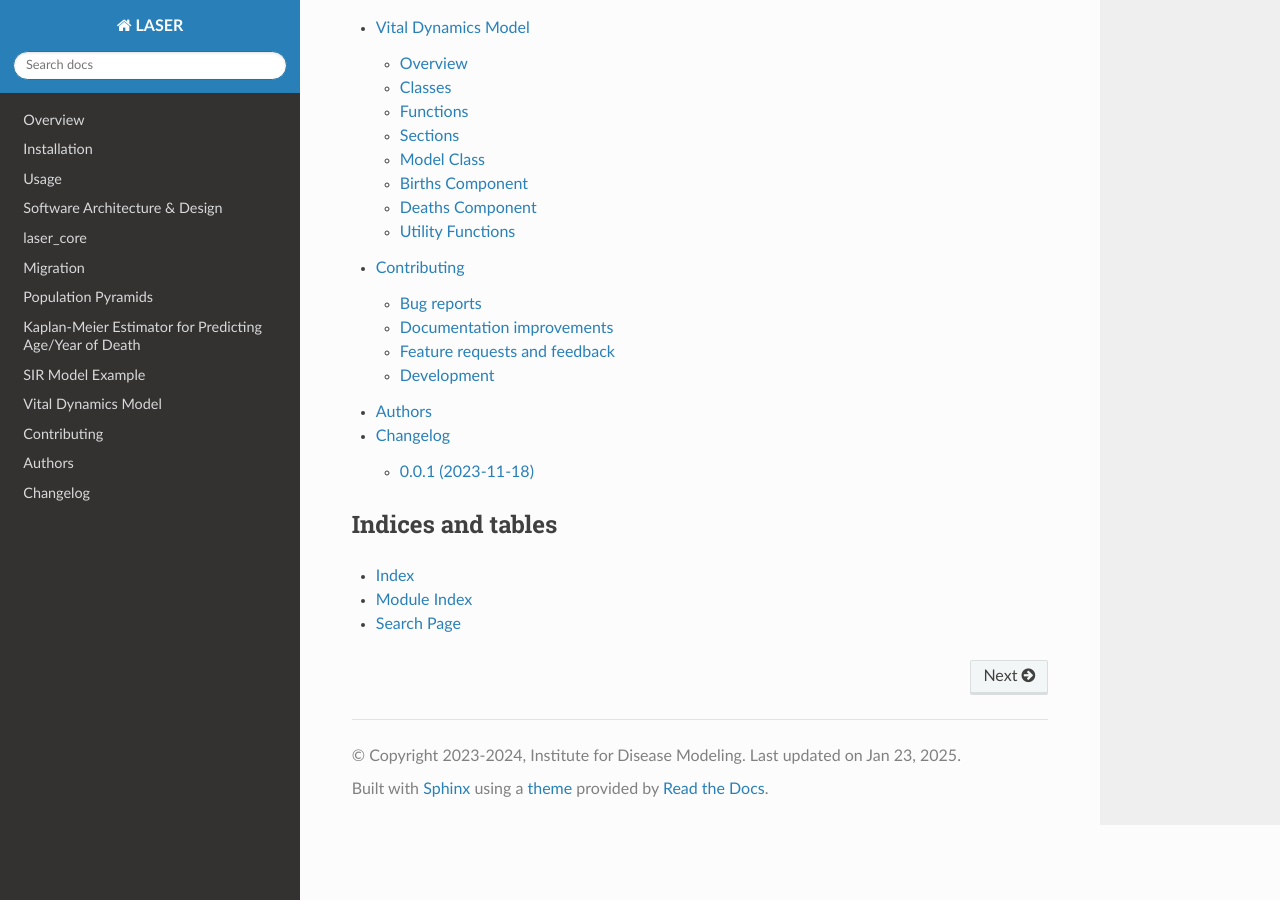
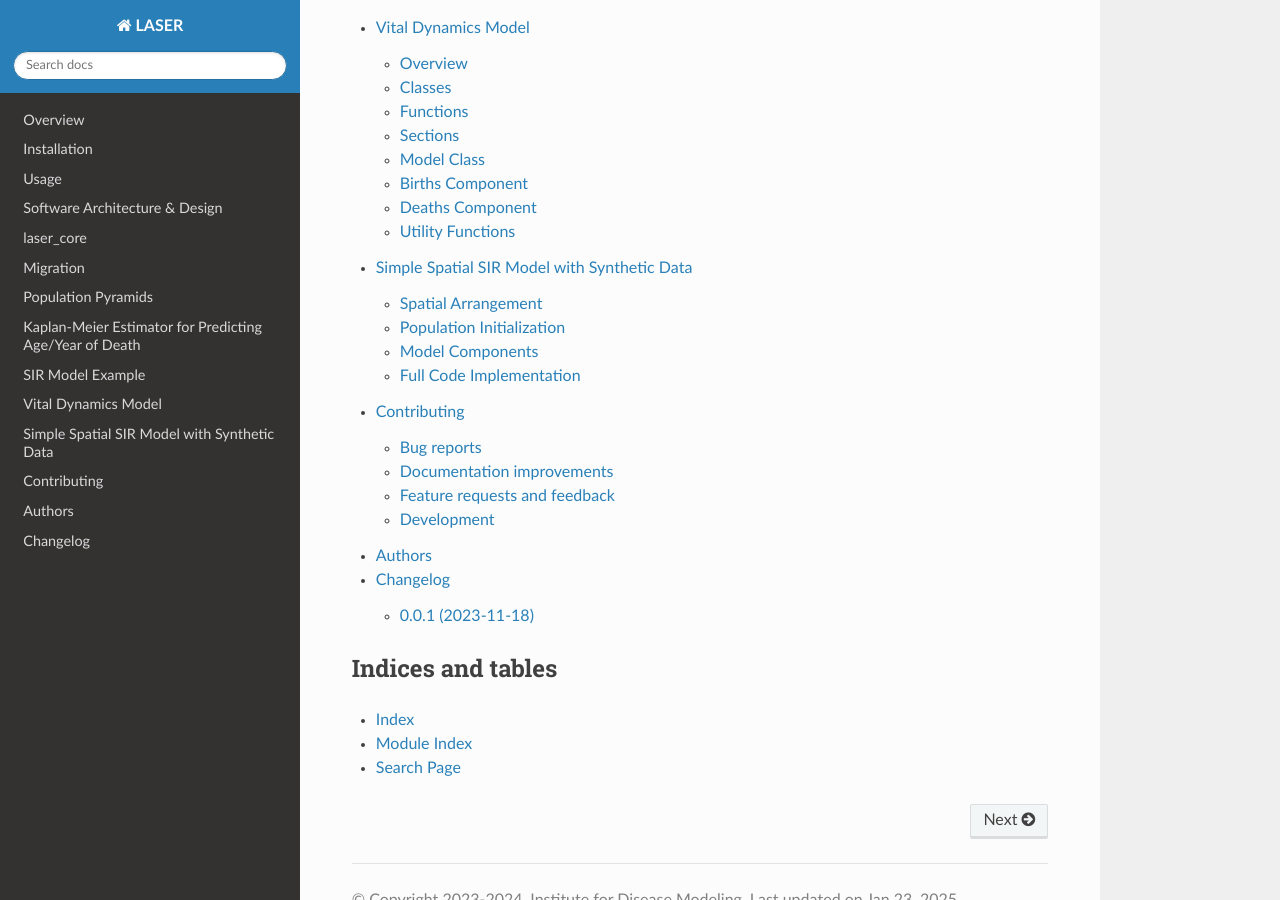
Before and after one commit to InstituteforDiseaseModeling/laser, a Sphinx documentation site: the page built from docs/index.rst, in a window 1280 px wide and 900 px high, scrolled down 1200 px. Built offline with Sphinx 7.4.7 and the Read the Docs theme 3.1.0, drawn with Linux system fonts in a browser that asks for light colours; formulas are drawn with MathJax 3; part of the change alters nothing that is shown.

Commit message:
Adding RST for Spatial SIR Example to docs.

```diff
--- a/docs/index.rst
+++ b/docs/index.rst
@@ -15,6 +15,7 @@ Contents
    kmestimator
    example
    vdexample
+   spatialexample
    contributing
    authors
    changelog
--- /dev/null
+++ b/docs/spatialexample.rst
@@ -0,0 +1,370 @@
+Simple Spatial SIR Model with Synthetic Data
+============================================
+
+This example simulates a spatial Susceptible-Infected-Recovered (SIR) model with modular components. The population is distributed across 20 nodes in a 1-D chain, with infection spreading spatially from node 0 and agents migrating based on a migration matrix.
+
+Spatial Arrangement
+-------------------
+
+The model uses a 1-D spatial structure:
+- **Node connections**: Each node is connected to its next neighbor in the chain, allowing migration to occur sequentially (e.g., 0 → 1 → 2 ...).
+- **Infection propagation**: Infection starts in node 0 and spreads to neighboring nodes as agents migrate.
+
+Two migration matrix options are available:
+1. **Sequential Migration Matrix**: Agents can only move to their next node in the chain.
+2. **Gravity Model Migration Matrix**: This provides a more realistic 2-D spatial dynamic, where migration probabilities depend on node distances and population sizes.
+
+Population Initialization
+--------------------------
+
+- **Skewed Distribution**: The population is distributed across nodes using a rural-to-urban skew.
+- **Timers**: Migration timers are assigned to control agent migration frequency.
+
+Model Components
+----------------
+
+The simulation uses modular components for migration, transmission, and recovery dynamics. Each component encapsulates the logic for its specific task.
+
+Full Code Implementation
+-------------------------
+
+Imports
+^^^^^^^
+
+.. code-block:: python
+    :linenos:
+
+    import numpy as np
+    import matplotlib.pyplot as plt
+    import csv
+    from laser_core.laserframe import LaserFrame
+    from laser_core.demographics.spatialpops import distribute_population_skewed as dps
+    from laser_core.migration import gravity
+
+
+Model Class
+^^^^^^^^^^^
+
+.. code-block:: python
+    :linenos:
+
+    # Define the model
+    class MultiNodeSIRModel:
+        """
+        A multi-node SIR (Susceptible-Infected-Recovered) disease transmission model.
+
+        Attributes:
+            params (dict): Configuration parameters for the model.
+            nodes (int): Number of nodes in the simulation.
+            population (LaserFrame): Represents the population with agent-level properties.
+            results (np.ndarray): Stores simulation results for S, I, and R per node.
+            components (list): List of components (e.g., Migration, Transmission) added to the model.
+        """
+
+        def __init__(self, params):
+            """
+            Initializes the SIR model with the given parameters.
+
+            Args:
+                params (dict): Dictionary containing parameters such as population size,
+                               number of nodes, timesteps, and rates for transmission/migration.
+            """
+            self.params = params
+            self.nodes = params["nodes"]
+            self.population = LaserFrame(capacity=params["population_size"], initial_count=params["population_size"])
+
+            # Define properties
+            self.population.add_scalar_property("node_id", dtype=np.int32)
+            self.population.add_scalar_property("disease_state", dtype=np.int32, default=0)  # 0=S, 1=I, 2=R
+            self.population.add_scalar_property("recovery_timer", dtype=np.int32, default=0)
+            self.population.add_scalar_property("migration_timer", dtype=np.int32, default=0)
+
+            # Initialize population distribution
+            node_pops = dps(params["population_size"], self.nodes, frac_rural=0.3)
+            node_ids = np.concatenate([np.full(count, i) for i, count in enumerate(node_pops)])
+            np.random.shuffle(node_ids)
+            self.population.node_id[:params["population_size"]] = node_ids
+
+            # Reporting structure
+            self.results = np.zeros((params["timesteps"], self.nodes, 3))  # S, I, R per node
+
+            # Components
+            self.components = []
+
+        def add_component(self, component):
+            """
+            Adds a component (e.g., Migration, Transmission, Recovery) to the model.
+
+            Args:
+                component: An instance of a component to be added.
+            """
+            self.components.append(component)
+
+        def step(self):
+            """
+            Advances the simulation by one timestep, updating all components and recording results.
+            """
+            for component in self.components:
+                component.step()
+
+            # Record results
+            for i in range(self.nodes):
+                in_node = self.population.node_id == i
+                self.results[self.current_timestep, i, 0] = (self.population.disease_state[in_node] == 0).sum()
+                self.results[self.current_timestep, i, 1] = (self.population.disease_state[in_node] == 1).sum()
+                self.results[self.current_timestep, i, 2] = (self.population.disease_state[in_node] == 2).sum()
+
+        def run(self):
+            """
+            Runs the simulation for the configured number of timesteps.
+            """
+            from tqdm import tqdm
+            for self.current_timestep in tqdm(range(self.params["timesteps"])):
+                self.step()
+
+        def save_results(self, filename):
+            """
+            Saves the simulation results to a CSV file.
+
+            Args:
+                filename (str): Path to the output file.
+            """
+            with open(filename, mode='w', newline='') as file:
+                writer = csv.writer(file)
+                writer.writerow(["Timestep", "Node", "Susceptible", "Infected", "Recovered"])
+                for t in range(self.params["timesteps"]):
+                    for node in range(self.nodes):
+                        writer.writerow([t, node, *self.results[t, node]])
+
+        def plot_results(self):
+            """
+            Plots the prevalence of infected agents over time for all nodes.
+            """
+            plt.figure(figsize=(10, 6))
+            for i in range(self.nodes):
+                prevalence = self.results[:, i, 1] / self.results[:, i, :].sum(axis=1)
+                plt.plot(prevalence, label=f"Node {i}")
+            plt.title("Prevalence Across All Nodes")
+            plt.xlabel("Timesteps")
+            plt.ylabel("Prevalence of Infected Agents")
+            plt.legend()
+            plt.show()
+
+
+Migration Component Class
+^^^^^^^^^^^^^^^^^^^^^^^^^
+
+.. code-block:: python
+    :linenos:
+
+    class MigrationComponent:
+        """
+        Handles migration behavior of agents between nodes in the model.
+
+        Attributes:
+            model (MultiNodeSIRModel): The simulation model instance.
+            migration_matrix (ndarray): A matrix representing migration probabilities between nodes.
+        """
+
+        def __init__(self, model):
+            """
+            Initializes the MigrationComponent.
+
+            Args:
+                model (MultiNodeSIRModel): The simulation model instance.
+            """
+            self.model = model
+
+            # Set initial migration timers
+            max_timer = int(1 / model.params["migration_rate"])
+            model.population.migration_timer[:] = np.random.randint(1, max_timer + 1, size=model.params["population_size"])
+
+            self.migration_matrix = self.get_sequential_migration_matrix(model.nodes)
+
+            # Example customization: Disable migration from node 13 to 14
+            def break_matrix_node(matrix, from_node, to_node):
+                matrix[from_node][to_node] = 0
+            break_matrix_node(self.migration_matrix, 13, 14)
+
+        def get_gravity_migration_matrix(self, nodes):
+            """
+            Generates a gravity-based migration matrix based on population and distances between nodes.
+
+            Args:
+                nodes (int): Number of nodes in the simulation.
+
+            Returns:
+                ndarray: A migration matrix where each row represents probabilities of migration to other nodes.
+            """
+            pops = np.array([np.sum(self.model.population.node_id == i) for i in range(nodes)])
+            distances = np.ones((nodes, nodes)) - np.eye(nodes)
+            migration_matrix = gravity(pops, distances, k=1.0, a=0.5, b=0.5, c=2.0)
+            migration_matrix = migration_matrix / migration_matrix.sum(axis=1, keepdims=True)
+            return migration_matrix
+
+        def get_sequential_migration_matrix(self, nodes):
+            """
+            Creates a migration matrix where agents can only migrate to the next sequential node.
+
+            Args:
+                nodes (int): Number of nodes in the simulation.
+
+            Returns:
+                ndarray: A migration matrix where migration is allowed only to the next node.
+            """
+            migration_matrix = np.zeros((nodes, nodes))
+            for i in range(nodes - 1):
+                migration_matrix[i, i + 1] = 1.0
+            return migration_matrix
+
+        def step(self):
+            """
+            Updates the migration state of the population by determining which agents migrate
+            and their destinations based on the migration matrix.
+            """
+            node_ids = self.model.population.node_id
+
+            # Decrement migration timers
+            self.model.population.migration_timer -= 1
+
+            # Identify agents ready to migrate
+            migrating_indices = np.where(self.model.population.migration_timer <= 0)[0]
+            if migrating_indices.size == 0:
+                return
+
+            # Shuffle migrants and assign destinations based on migration matrix
+            np.random.shuffle(migrating_indices)
+            destinations = np.empty(len(migrating_indices), dtype=int)
+            for origin in range(self.model.nodes):
+                origin_mask = node_ids[migrating_indices] == origin
+                num_origin_migrants = origin_mask.sum()
+
+                if num_origin_migrants > 0:
+                    # Assign destinations proportionally to migration matrix
+                    destination_counts = np.round(self.migration_matrix[origin] * num_origin_migrants).astype(int)
+                    destination_counts = np.maximum(destination_counts, 0)  # Clip negative values
+                    if destination_counts.sum() == 0:  # No valid destinations
+                        destinations[origin_mask] = origin  # Stay in the same node
+                        continue
+                    destination_counts[origin] += num_origin_migrants - destination_counts.sum()  # Adjust rounding errors
+
+                    # Create ordered destination assignments
+                    destination_indices = np.repeat(np.arange(self.model.nodes), destination_counts)
+                    destinations[origin_mask] = destination_indices[:num_origin_migrants]
+
+            # Update node IDs of migrants
+            node_ids[migrating_indices] = destinations
+
+            # Reset migration timers for migrated agents
+            self.model.population.migration_timer[migrating_indices] = np.random.randint(
+                1, int(1 / self.model.params["migration_rate"]) + 1, size=migrating_indices.size
+            )
+
+
+Transmission Component Class
+^^^^^^^^^^^^^^^^^^^^^^^^^^^^
+
+.. code-block:: python
+    :linenos:
+
+    class TransmissionComponent:
+        """
+        Handles the disease transmission dynamics within the population.
+
+        Attributes:
+            model (MultiNodeSIRModel): The simulation model instance.
+        """
+
+        def __init__(self, model):
+            """
+            Initializes the TransmissionComponent and infects initial agents.
+
+            Args:
+                model (MultiNodeSIRModel): The simulation model instance.
+            """
+            self.model = model
+
+        def step(self):
+            """
+            Simulates disease transmission for each node in the current timestep.
+            """
+            for i in range(self.model.nodes):
+                in_node = self.model.population.node_id == i
+                susceptible = in_node & (self.model.population.disease_state == 0)
+                infected = in_node & (self.model.population.disease_state == 1)
+
+                num_susceptible = susceptible.sum()
+                num_infected = infected.sum()
+                total_in_node = in_node.sum()
+
+                if total_in_node > 0 and num_infected > 0 and num_susceptible > 0:
+                    infectious_fraction = num_infected / total_in_node
+                    susceptible_fraction = num_susceptible / total_in_node
+
+                    new_infections = int(
+                        self.model.params["transmission_rate"] * infectious_fraction * susceptible_fraction * total_in_node
+                    )
+
+                    susceptible_indices = np.where(susceptible)[0]
+                    newly_infected_indices = np.random.choice(susceptible_indices, size=new_infections, replace=False)
+
+                    self.model.population.disease_state[newly_infected_indices] = 1
+                    self.model.population.recovery_timer[newly_infected_indices] = np.random.randint(5, 15, size=new_infections)
+
+Recovery Component Class
+^^^^^^^^^^^^^^^^^^^^^^^^
+
+.. code-block:: python
+    :linenos:
+
+    class RecoveryComponent:
+        """
+        Handles the recovery dynamics of infected individuals in the population.
+
+        Attributes:
+            model (MultiNodeSIRModel): The simulation model instance.
+        """
+
+        def __init__(self, model):
+            """
+            Initializes the RecoveryComponent.
+
+            Args:
+                model (MultiNodeSIRModel): The simulation model instance.
+            """
+            self.model = model
+
+        def step(self):
+            """
+            Updates the recovery state of infected individuals, moving them to the recovered state
+            if their recovery timer has elapsed.
+            """
+            infected = self.model.population.disease_state == 1
+            self.model.population.recovery_timer[infected] -= 1
+            self.model.population.disease_state[(infected) & (self.model.population.recovery_timer <= 0)] = 2
+
+
+Run Everything
+^^^^^^^^^^^^^^
+
+.. code-block:: python
+    :linenos:
+
+    # Parameters
+    params = {
+        "population_size": 1_000_000,
+        "nodes": 20,
+        "timesteps": 600,
+        "initial_infected_fraction": 0.01,
+        "transmission_rate": 0.25,
+        "migration_rate": 0.001
+    }
+
+    # Run simulation
+    model = MultiNodeSIRModel(params)
+    model.add_component(MigrationComponent(model))
+    model.add_component(TransmissionComponent(model))
+    model.add_component(RecoveryComponent(model))
+    model.run()
+    model.save_results("simulation_results.csv")
+    model.plot_results()
```
